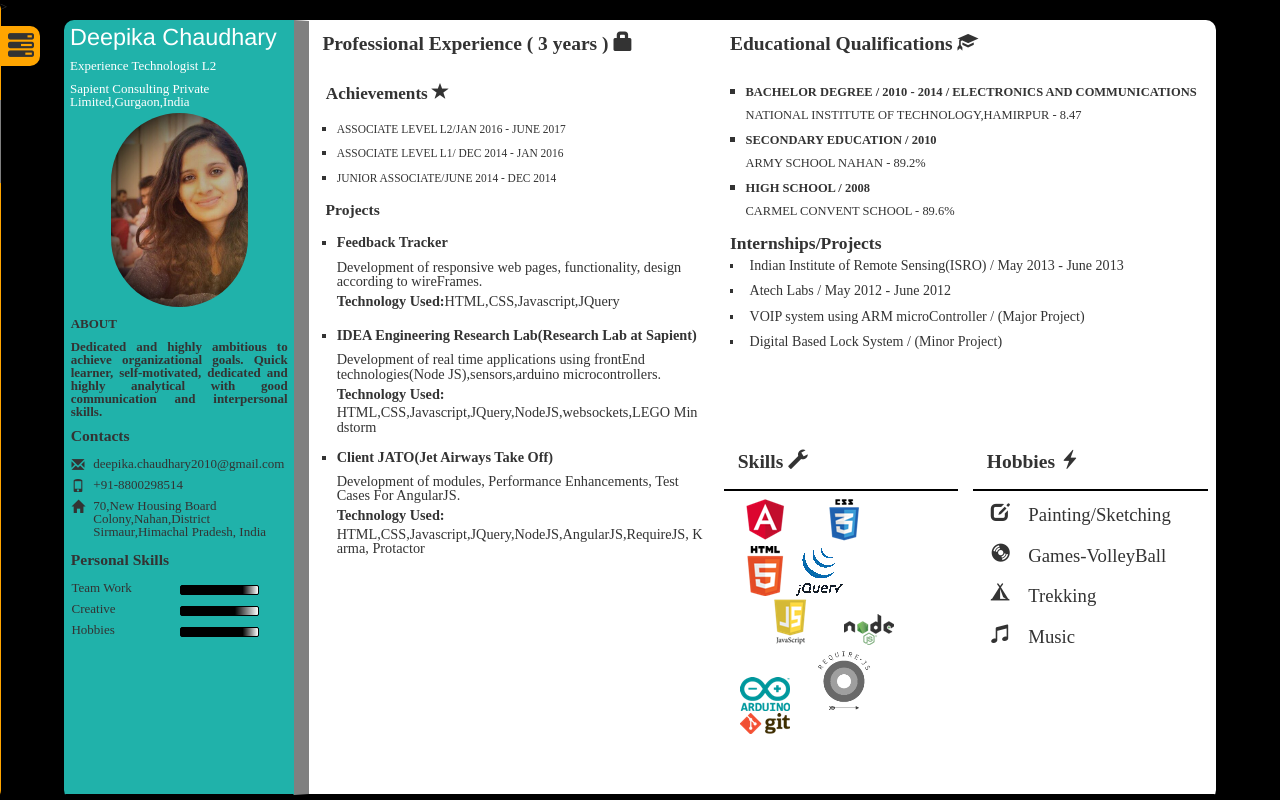
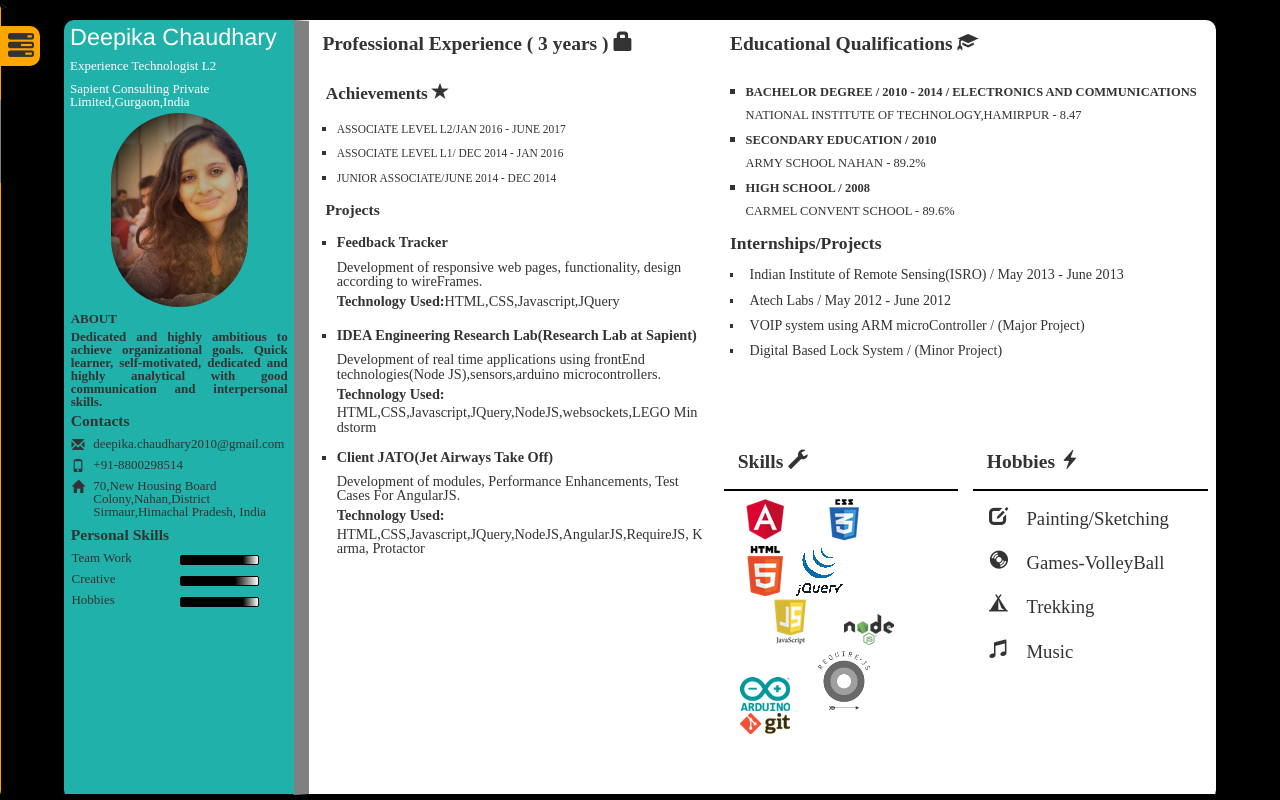
Before and after one commit to deepika1804/Angular-projects, a website: page app/index.html in a window 1280 px wide. Drawn offline with nearby package versions, Linux system fonts and the light colour scheme; some packages are replaced by stand-ins of ours; files whose address does not match are found by name.

Commit message:
realignment

```diff
--- a/app/sass/components/_home.scss
+++ b/app/sass/components/_home.scss
@@ -38,7 +38,7 @@
 		}
 		.about{
 			font-size:1em;
-			margin:10px auto;
+			margin:5px auto;
 			width:95%;
 			font-weight:bold;
 			text-align:justify;
@@ -169,8 +169,9 @@
 						div{
 							font-size: 1.2em;
 							width: 100%;
-							padding: 0.5em 0.1em;
+							padding: 0.5em 0em;
 							font-weight:bold;
+							margin-top:0.2em;
 						}
 					}
 				}
@@ -250,10 +251,13 @@
 						strong{
 							font-size:0.9em;
 						}
-						li{
-						    font-size: 0.6em;
-						    font-weight: normal;
-						    padding:0.4em;
+						ul{
+							margin-top:0.4em;
+							li{
+							    font-size: 0.6em;
+							    font-weight: normal;
+							    padding:0.4em;
+							}
 						}
 					}
 				}
```
Also changed, not shown: app/css/main.css, 1 other file.
